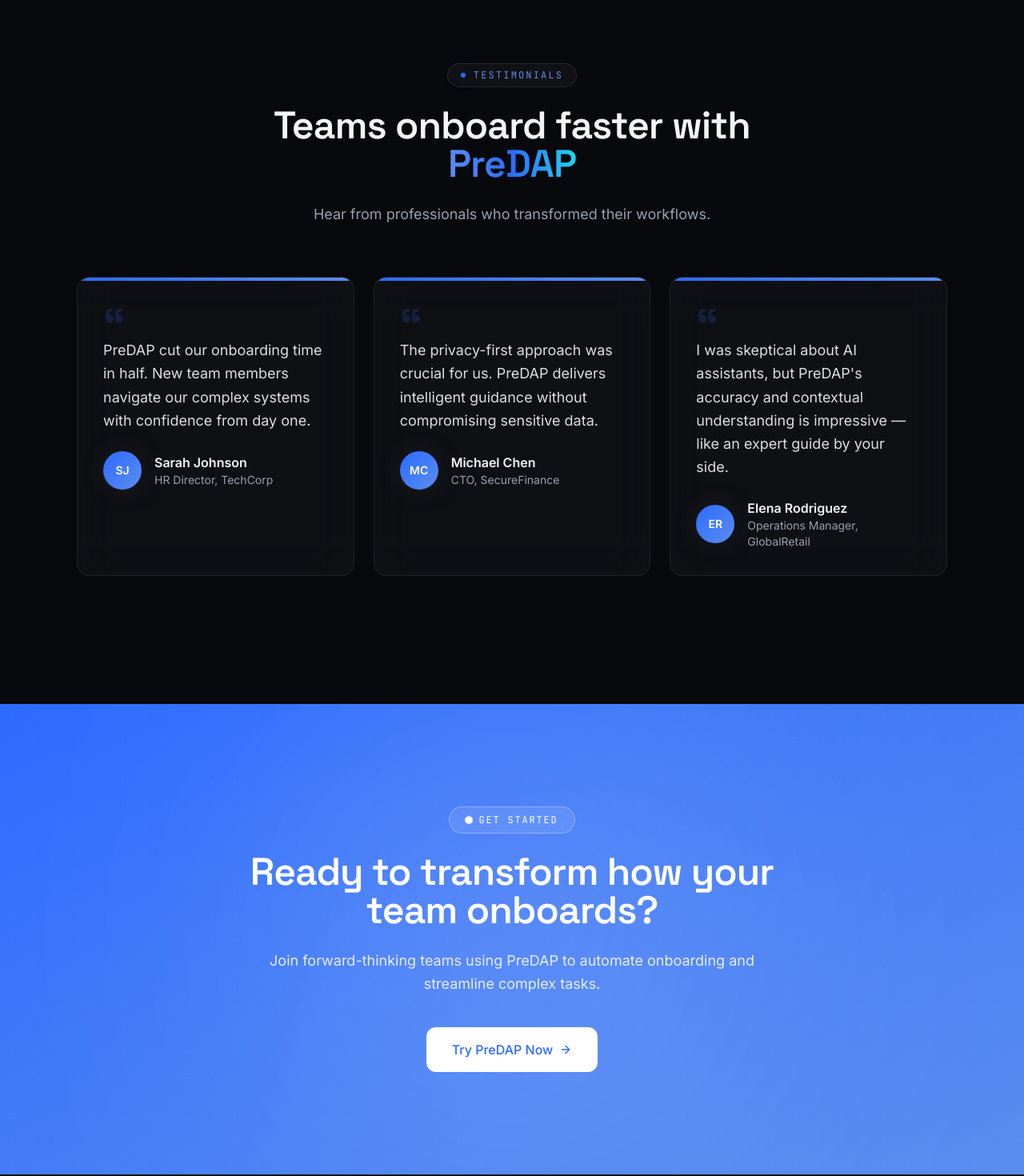
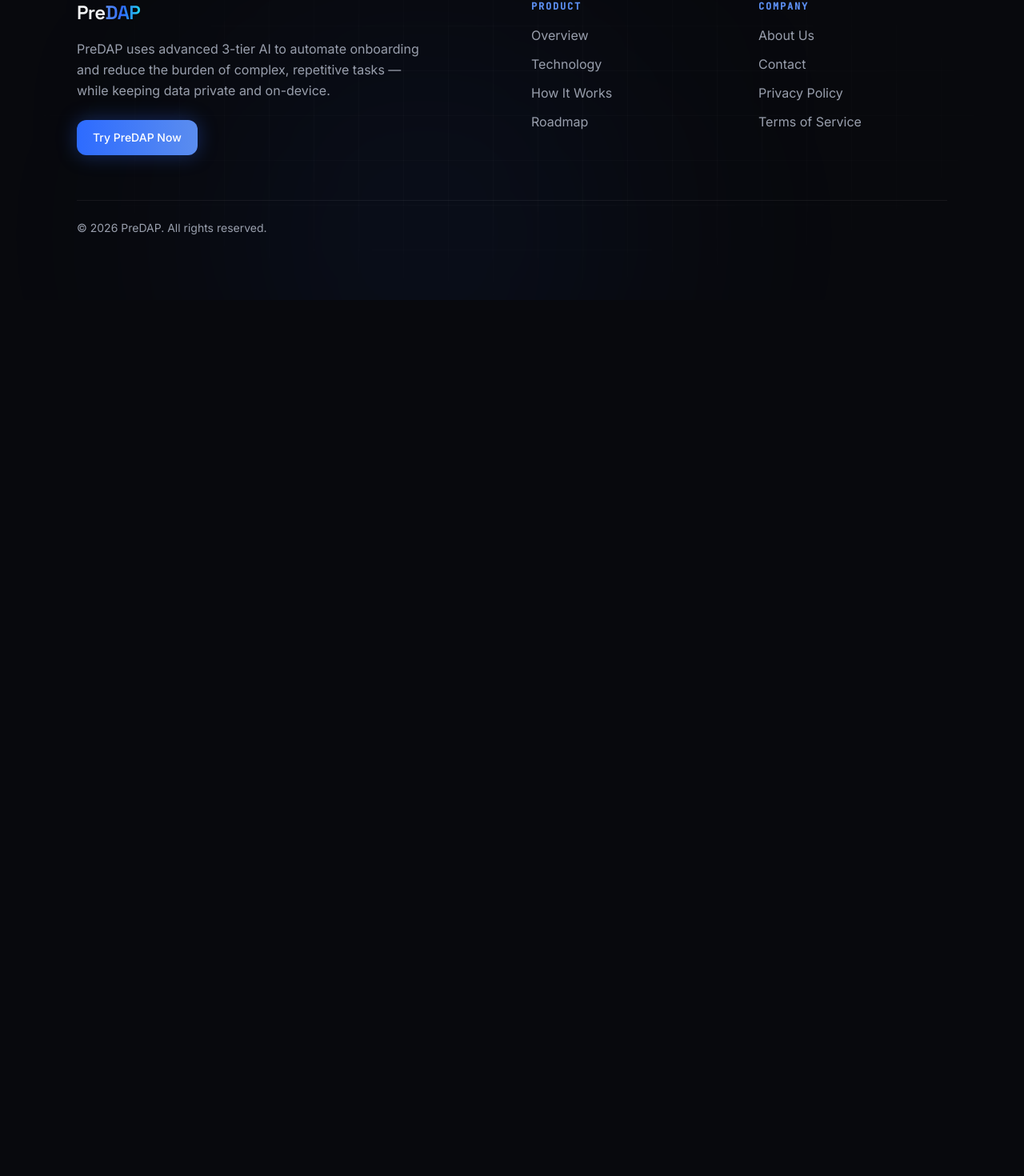
Before and after one commit to Karannnnn614/PreDap, a React (Vite) app in the folder PreDAP Onboarding Page/: page / in a window 1280 px wide. Shown: the part 6140-7610 px from the top of the page at 80% size. After the commit the page ends 6515 px from the top, so only its background shows below. Built offline with nearby package versions, Linux system fonts and the light colour scheme.

Commit message:
Remove testimonials and standalone CTA sections

```diff
--- a/PreDAP Onboarding Page/src/components/sections/CTA.tsx
+++ /dev/null
@@ -1,64 +0,0 @@
-import { motion } from "framer-motion";
-import { ArrowRight } from "lucide-react";
-import { Button } from "@/components/ui/button";
-import { fadeInUp, stagger, viewportOnce } from "@/lib/motion";
-
-const CTA = () => {
-  return (
-    <section className="relative overflow-hidden bg-gradient-to-br from-brand to-brand-secondary text-white py-24 md:py-32">
-      {/* Subtle texture + soft radial glow */}
-      <div className="pointer-events-none absolute inset-0 dot-pattern opacity-[0.06]" />
-      <div className="pointer-events-none absolute left-1/2 top-1/2 h-[600px] w-[600px] -translate-x-1/2 -translate-y-1/2 rounded-full bg-white/15 blur-[160px]" />
-
-      <motion.div
-        variants={stagger}
-        initial="hidden"
-        whileInView="visible"
-        viewport={viewportOnce}
-        className="container-section relative z-10 max-w-3xl mx-auto text-center"
-      >
-        {/* Translucent label pill */}
-        <motion.span
-          variants={fadeInUp}
-          className="inline-flex items-center gap-2 rounded-full border border-white/30 bg-white/10 px-5 py-2 font-mono text-xs uppercase tracking-[0.15em] text-white"
-        >
-          <span className="relative flex h-2 w-2">
-            <span className="absolute inline-flex h-full w-full animate-pulse-dot rounded-full bg-white" />
-            <span className="relative inline-flex h-2 w-2 rounded-full bg-white" />
-          </span>
-          Get Started
-        </motion.span>
-
-        <motion.h2
-          variants={fadeInUp}
-          className="mt-6 text-4xl leading-[1.1] text-white sm:text-5xl"
-        >
-          Ready to transform how your team onboards?
-        </motion.h2>
-
-        <motion.p
-          variants={fadeInUp}
-          className="mx-auto mt-6 max-w-2xl text-lg text-white/85 leading-relaxed"
-        >
-          Join forward-thinking teams using PreDAP to automate onboarding and
-          streamline complex tasks.
-        </motion.p>
-
-        <motion.div variants={fadeInUp} className="mt-10 flex justify-center">
-          <Button
-            asChild
-            size="xl"
-            className="group bg-white text-brand hover:bg-white/90 hover:-translate-y-0.5"
-          >
-            <a href="https://predap.ai" target="_blank" rel="noopener noreferrer">
-              Try PreDAP Now
-              <ArrowRight className="transition-transform group-hover:translate-x-1" />
-            </a>
-          </Button>
-        </motion.div>
-      </motion.div>
-    </section>
-  );
-};
-
-export default CTA;
--- a/PreDAP Onboarding Page/src/components/sections/Testimonials.tsx
+++ /dev/null
@@ -1,120 +0,0 @@
-import { motion } from "framer-motion";
-import SectionLabel from "@/components/SectionLabel";
-import { fadeInUp, stagger, viewportOnce } from "@/lib/motion";
-
-interface Testimonial {
-  quote: string;
-  name: string;
-  initials: string;
-  role: string;
-}
-
-const testimonials: Testimonial[] = [
-  {
-    quote:
-      "PreDAP cut our onboarding time in half. New team members navigate our complex systems with confidence from day one.",
-    name: "Sarah Johnson",
-    initials: "SJ",
-    role: "HR Director, TechCorp",
-  },
-  {
-    quote:
-      "The privacy-first approach was crucial for us. PreDAP delivers intelligent guidance without compromising sensitive data.",
-    name: "Michael Chen",
-    initials: "MC",
-    role: "CTO, SecureFinance",
-  },
-  {
-    quote:
-      "I was skeptical about AI assistants, but PreDAP's accuracy and contextual understanding is impressive — like an expert guide by your side.",
-    name: "Elena Rodriguez",
-    initials: "ER",
-    role: "Operations Manager, GlobalRetail",
-  },
-];
-
-const Testimonials = () => {
-  return (
-    <section className="section-spacing">
-      <div className="container-section">
-        {/* Header — kept narrow and centered for confident focus. */}
-        <motion.div
-          variants={stagger}
-          initial="hidden"
-          whileInView="visible"
-          viewport={viewportOnce}
-          className="mx-auto max-w-2xl text-center"
-        >
-          <motion.div variants={fadeInUp}>
-            <SectionLabel>Testimonials</SectionLabel>
-          </motion.div>
-
-          <motion.h2
-            variants={fadeInUp}
-            className="mt-6 text-4xl leading-[1.15] md:text-5xl"
-          >
-            Teams onboard faster with{" "}
-            <span className="gradient-text">PreDAP</span>
-          </motion.h2>
-
-          <motion.p
-            variants={fadeInUp}
-            className="mt-6 text-lg leading-relaxed text-muted-foreground"
-          >
-            Hear from professionals who transformed their workflows.
-          </motion.p>
-        </motion.div>
-
-        {/* Cards — asymmetric grid: center card floats up on md+ for rhythm. */}
-        <motion.div
-          variants={stagger}
-          initial="hidden"
-          whileInView="visible"
-          viewport={viewportOnce}
-          className="mt-16 grid grid-cols-1 gap-6 md:grid-cols-3"
-        >
-          {testimonials.map(({ quote, name, initials, role }, index) => (
-            <motion.article
-              key={name}
-              variants={fadeInUp}
-              className={`surface-card relative overflow-hidden p-8 ${
-                index === 1 ? "md:-translate-y-6" : ""
-              }`}
-            >
-              {/* Gradient accent bar pinned to the top edge. */}
-              <div className="absolute inset-x-0 top-0 h-1 bg-gradient-to-r from-brand to-brand-secondary" />
-
-              {/* Decorative quote glyph. */}
-              <span
-                aria-hidden="true"
-                className="block font-display text-6xl leading-none text-brand/20"
-              >
-                &ldquo;
-              </span>
-
-              <blockquote className="-mt-4 text-lg leading-relaxed text-foreground/90">
-                {quote}
-              </blockquote>
-
-              {/* Author block. */}
-              <figcaption className="mt-6 flex items-center gap-4">
-                <span
-                  aria-hidden="true"
-                  className="flex h-12 w-12 shrink-0 items-center justify-center rounded-full bg-gradient-to-br from-brand to-brand-secondary text-sm font-semibold text-white shadow-accent"
-                >
-                  {initials}
-                </span>
-                <span className="flex flex-col">
-                  <span className="font-semibold">{name}</span>
-                  <span className="text-sm text-muted-foreground">{role}</span>
-                </span>
-              </figcaption>
-            </motion.article>
-          ))}
-        </motion.div>
-      </div>
-    </section>
-  );
-};
-
-export default Testimonials;
--- a/PreDAP Onboarding Page/src/pages/Index.tsx
+++ b/PreDAP Onboarding Page/src/pages/Index.tsx
@@ -6,8 +6,6 @@ import Features from "@/components/sections/Features";
 import HowItWorks from "@/components/sections/HowItWorks";
 import Technology from "@/components/sections/Technology";
 import Roadmap from "@/components/sections/Roadmap";
-import Testimonials from "@/components/sections/Testimonials";
-import CTA from "@/components/sections/CTA";
 
 const Index = () => {
   return (
@@ -26,11 +24,8 @@ const Index = () => {
         <Technology />
         {/* Where it's headed */}
         <Roadmap />
-        {/* Proof */}
-        <Testimonials />
-        {/* Convert */}
-        <CTA />
       </main>
+      {/* Final CTA band + footer + oversized wordmark */}
       <Footer />
     </div>
   );
```
